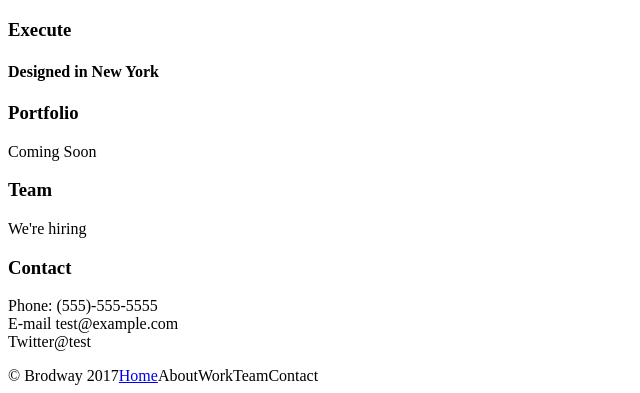
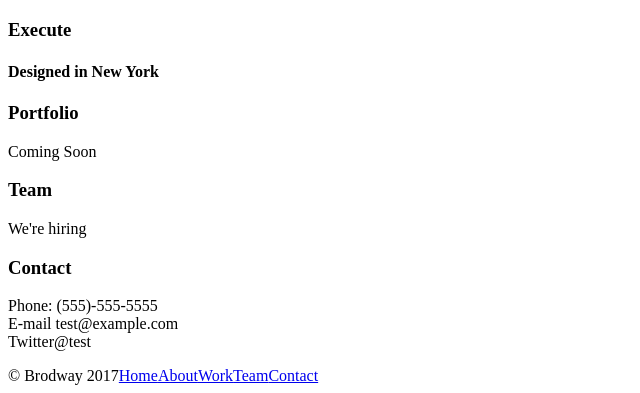
Before and after one commit to mhallas/Broadway, a plain HTML site: page index.html in a window 1280 px wide. Shown: the part 516-909 px from the top of the page, without its empty margins (0-640 px from the left). Drawn offline with Linux system fonts and the light colour scheme.

Commit message:
code edit

```diff
--- a/index.html
+++ b/index.html
@@ -37,6 +37,6 @@
                     <h3>Contact</h3>
                       <p>Phone: (555)-555-5555<br _>E-mail test@example.com<br _>Twitter@test</p>
                     </div>
-                  <footer>&copy; Brodway 2017<a href="#">Home</a><a href="#about"></a>About<a href="#work"></a>Work<a href="team"></a>Team<a href"contact">Contact</a></footer>
+                  <footer>&copy; Brodway 2017<a href="#">Home</a><a href="#about">About</a><a href="#work">Work</a><a href="#team">Team</a><a href="#contact">Contact</a></footer>
                 </body>
               </html>
```
